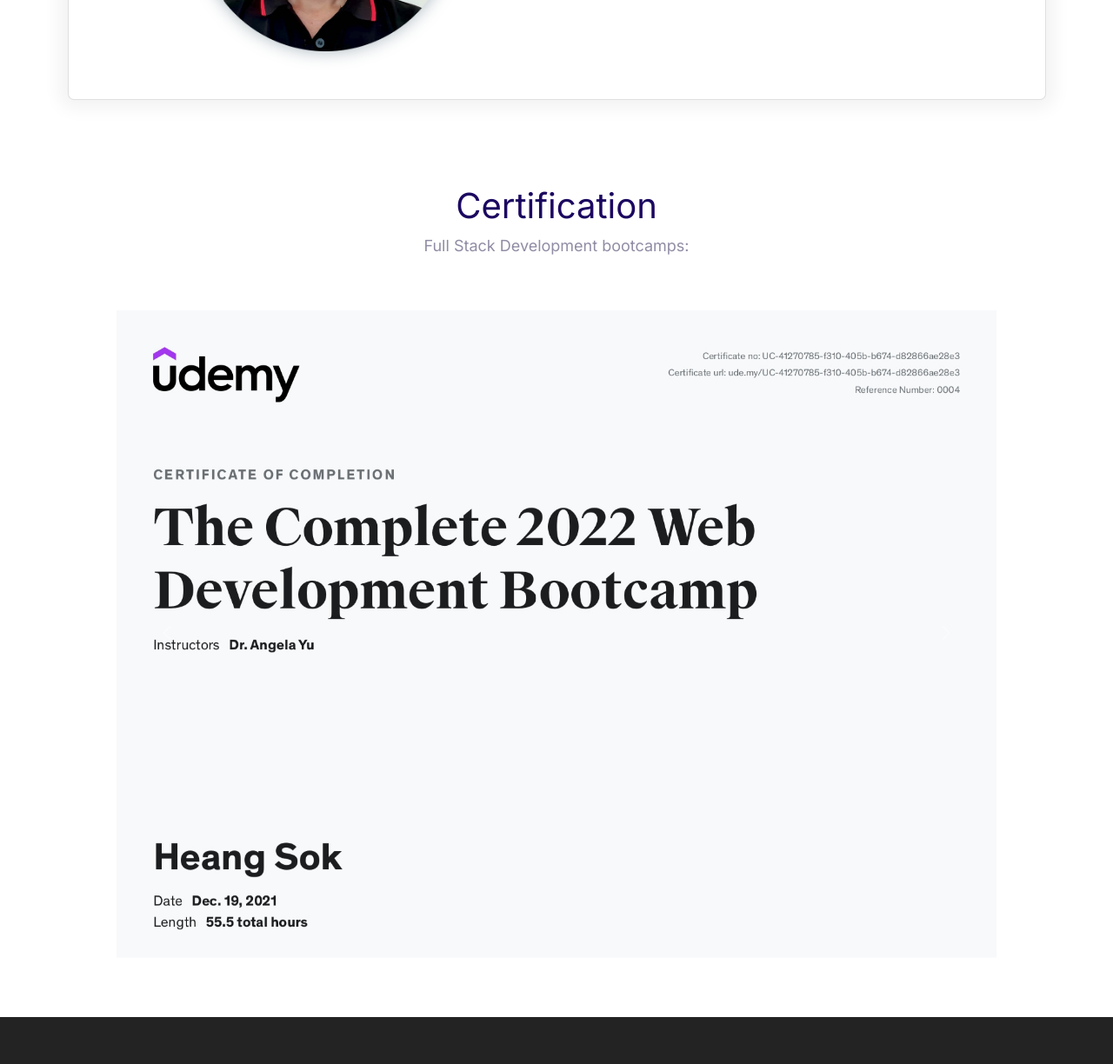
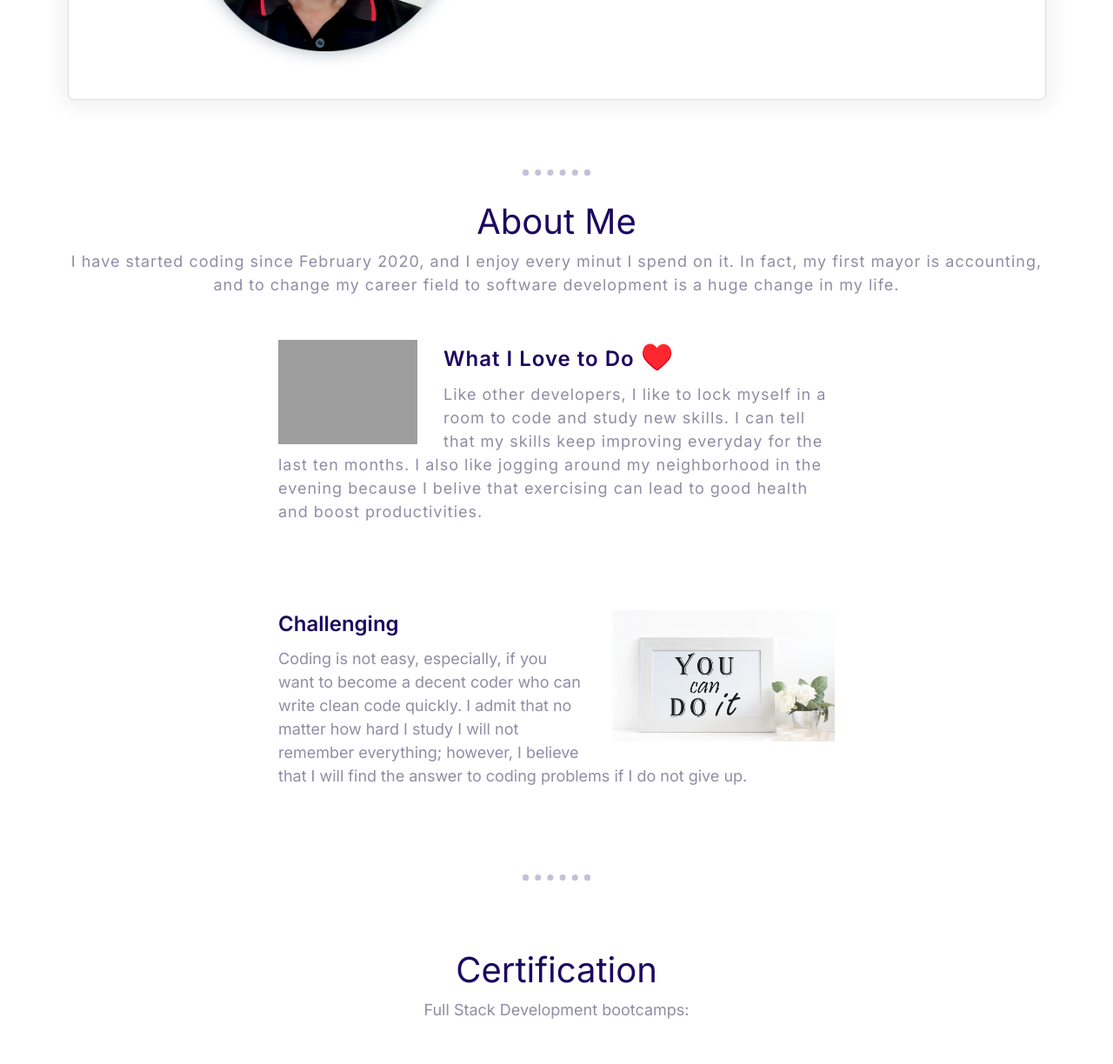
Before and after one commit to HeangSok/myFirstWeb, a plain HTML site: page index.html in a window 1280 px wide. Shown: the part 1057-2281 px from the top of the page at 87% size. Drawn offline with nearby package versions, Linux system fonts and the light colour scheme; grey boxes are pictures that could not be loaded.

Commit message:
third commit

```diff
--- a/css/styles.css
+++ b/css/styles.css
@@ -60,6 +60,14 @@ h3 {
   font-size: 2.8rem;
   font-weight: 600;
   line-height: 1.3;
+}
+
+hr {
+  border: 7px dotted var(--color-headings);
+  border-bottom: none;
+  width: 5%;
+  margin: 30px auto 30px auto;
+  color: #fff;
 }
 
 p {
@@ -504,6 +512,9 @@ a {
   .grid--1x2 {
     grid-template-columns: repeat(2, 1fr);
   }
+  .quote__text {
+    text-align: left;
+  }
 }
 
 @media screen and (min-width: 1024px) {
@@ -756,6 +767,7 @@ a {
 .hero__link {
   color: #b9c3cf;
   transition: color 0.2s;
+  font-size: 1.5rem;
 }
 
 .hero__link:hover {
@@ -770,6 +782,10 @@ a {
 
   .hero__image {
     width: 100%;
+  }
+
+  .hero__link {
+    font-size: 2rem;
   }
 }
 
@@ -988,3 +1004,53 @@ a {
   background-color: rgb(196, 191, 191);
   opacity: 0.3;
 }
+
+.skill-row {
+  width: 50%;
+  margin: 50px auto 100px auto;
+  text-align: left;
+}
+
+.code-img {
+  width: 25%;
+  float: left;
+  margin-right: 30px;
+}
+
+.heart__color {
+  color: var(--color-accent);
+  font-size: 3rem;
+}
+
+.about__me {
+  padding: 0;
+}
+
+.letter__spacing {
+  letter-spacing: 1px;
+}
+
+.motivation-img {
+  width: 40%;
+  float: right;
+  margin-left: 30px;
+}
+.resize__margin__padding {
+  margin: 0 auto;
+  padding: 0 auto;
+}
+
+@media screen and (max-width: 768px) {
+  .code-img {
+    width: 100%;
+    text-align: center;
+  }
+  .motivation-img {
+    width: 100%;
+    text-align: center;
+  }
+  .skill-row {
+    width: 100%;
+    text-align: center;
+  }
+}
--- a/index.html
+++ b/index.html
@@ -59,14 +59,14 @@
             <a href="project.html">Project</a>
           </li>
           <li class="nav__item">
-            <a target="_blank" href="aboutMe.html">About Me</a>
+            <a target="_blank" href="CV.html"> CV </a>
           </li>
         </ul>
       </nav>
     </header>
 
     <!-- hero section -->
-    <div class="container">
+    <div>
       <section class="block block--dark block--skewed-left hero">
         <div class="container grid grid--1x2">
           <header class="block__header hero__content">
@@ -111,7 +111,11 @@
               />
             </div>
             <blockquote class="quote">
-              <p class="quote__text vertical__align">Everyday is a nice day</p>
+              <p class="quote__text">
+                I am currently studying at Griffith University, Gold Coast
+                campus. Personally, I think coding is magic because it helps me
+                to visualize my imagination to the real world.
+              </p>
 
               <footer>
                 <div class="media profile__footer">
@@ -132,6 +136,51 @@
       </div>
     </section>
     <!--  -->
+    <hr id="Me" />
+    <section class="block about__me" data-aos="zoom-in">
+      <header class="block__header">
+        <h2>About Me</h2>
+        <p class="container letter__spacing">
+          I have started coding since February 2020, and I enjoy every minut I
+          spend on it. In fact, my first mayor is accounting, and to change my
+          career field to software development is a huge change in my life.
+        </p>
+        <div class="skill-row aos-init aos-animate" data-aos="fade-left">
+          <img
+            class="code-img"
+            src="https://media1.giphy.com/media/KAq5w47R9rmTuvWOWa/giphy.gif?cid=ecf05e471q5qyrqpgrn1nka6my25wdoskcdeqee0o7c1aojr&rid=giphy.gif&ct=g"
+            alt="code-img"
+          />
+
+          <h3 class="letter__spacing">
+            What I Love to Do <span class="heart__color">♥️</span>
+          </h3>
+          <p class="letter__spacing">
+            Like other developers, I like to lock myself in a room to code and
+            study new skills. I can tell that my skills keep improving everyday
+            for the last ten months. I also like jogging around my neighborhood
+            in the evening because I belive that exercising can lead to good
+            health and boost productivities.
+          </p>
+        </div>
+        <div class="skill-row aos-init aos-animate" data-aos="fade-right">
+          <img
+            class="motivation-img"
+            src="images/motivation.jpg"
+            alt="motivation"
+          />
+
+          <h3>Challenging</h3>
+          <p>
+            Coding is not easy, especially, if you want to become a decent coder
+            who can write clean code quickly. I admit that no matter how hard I
+            study I will not remember everything; however, I believe that I will
+            find the answer to coding problems if I do not give up.
+          </p>
+        </div>
+      </header>
+    </section>
+    <hr />
 
     <!-- carousel  -->
     <section class="block" data-aos="zoom-in">
```
Also changed, not shown: CV.html (added, +55 -0 lines), project.html (+10 -6 lines), images/motivation.jpg (added).
